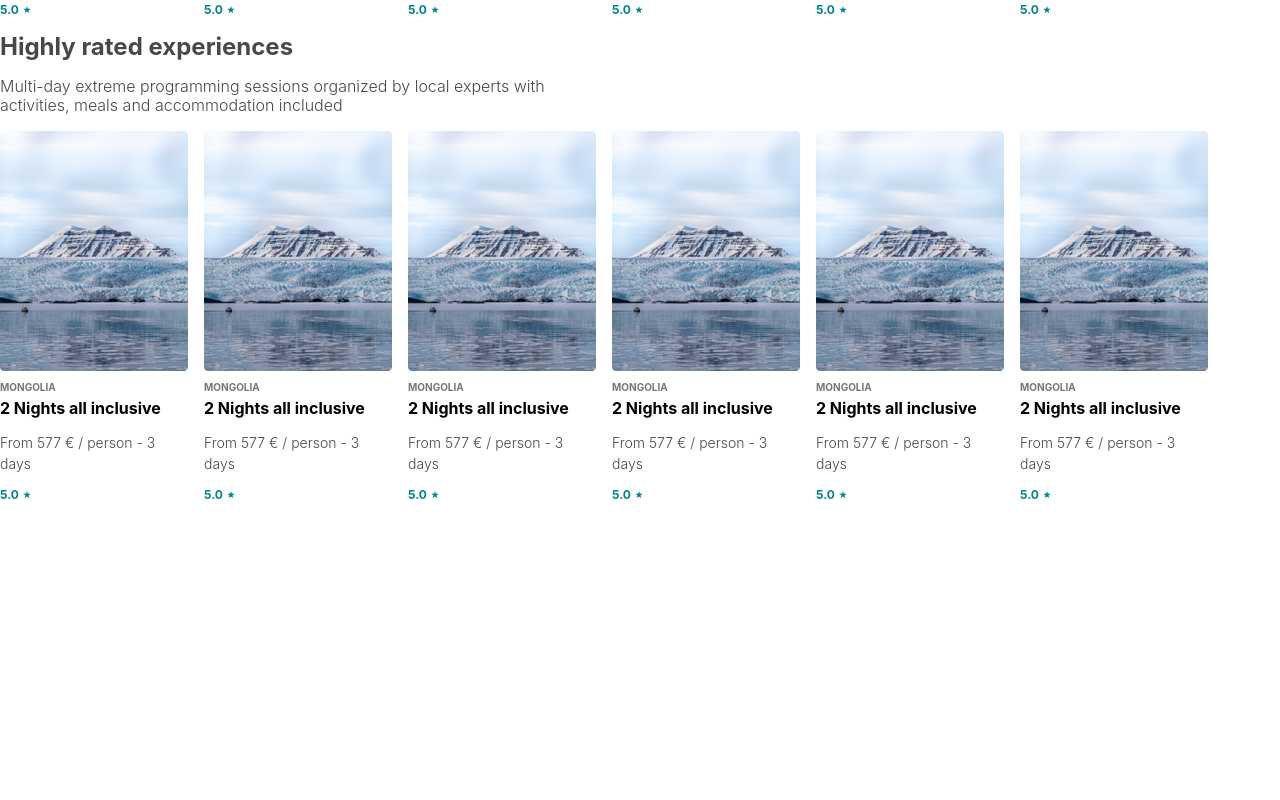
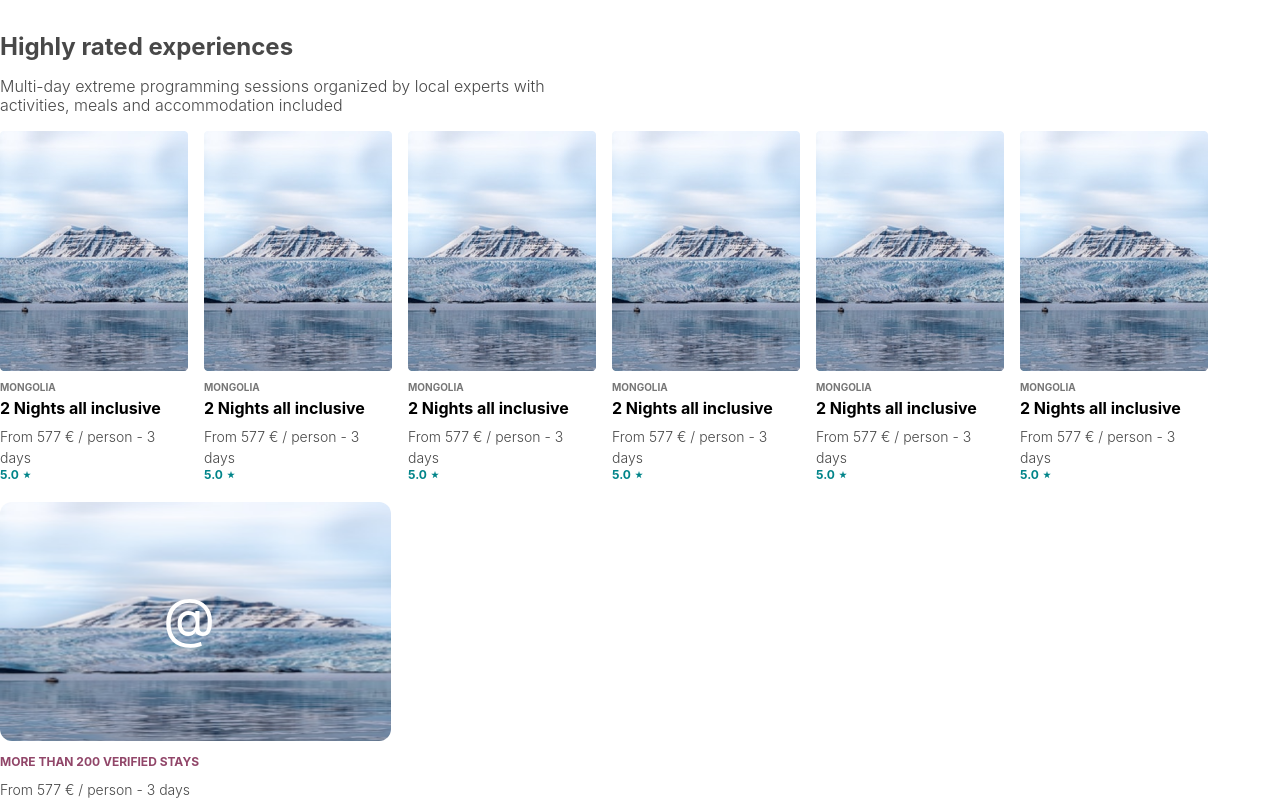
Before and after one commit to Karolina25/Girlsbnb-React, a React (Create React App) app: page /home in a window 1280 px wide. Shown: the part 1335-2135 px from the top of the page. Before the commit the page ends 1837 px from the top, so only its background shows below. Built offline with nearby package versions, Linux system fonts and the light colour scheme.

Commit message:
Add the component featuredCard

```diff
--- /dev/null
+++ b/src/app/Componentes/Featured/Featured.js
@@ -0,0 +1,16 @@
+import React from "react";
+import './index.css';
+import picture from '../images/highlyImage.png'
+
+const Featured = ({verifiedDescription, description}) => {
+  return(
+    <div className="container-featured">
+      <img className="image-featured" src={picture} alt="imageFeatured"></img>
+      <p className="link">@</p>
+      <h2>{verifiedDescription}</h2>
+      <p className="time">{description}</p>
+    </div>
+  )
+}
+
+export default Featured;
--- /dev/null
+++ b/src/app/Componentes/Featured/index.css
@@ -0,0 +1,39 @@
+.container-featured {
+  width : 391px;
+  height: 294px;
+  border-radius: 12px;
+  position: relative;
+}
+
+.container-featured h2 {
+  font-weight: bold;
+  font-size: 12px;
+  line-height: 14px;
+  text-transform: uppercase;
+  color: #914669;
+  margin: 10px 0;
+}
+
+.image-featured {
+  width : 100%;
+  height: 239px;
+  border-radius: 12px;
+}
+
+.link{
+  position: absolute;
+  top: 10%;
+  right: 45%;
+  font-size: 54px;
+  line-height: 63px;
+  text-transform: uppercase;
+  color: #FFFFFF;
+  text-align: center;
+}
+
+.time {
+  font-size: 14px;
+  line-height: 21px;
+  color: #484848;
+  margin: 0;
+}
--- a/src/app/Pages/Home/HomePage.js
+++ b/src/app/Pages/Home/HomePage.js
@@ -1,6 +1,7 @@
 import React from "react";
 import HomeTemplate from "../../Templates/HomeTemplate/HomeTemplate";
 import CardGroupOfSix from "../../Componentes/CardGroupOfSix/CardGroupOfSix";
+import Featured from "../../Componentes/Featured/Featured";
 
 const HomePage = ()=>{
     return(
@@ -14,6 +15,10 @@ const HomePage = ()=>{
           description="Multi-day extreme programming sessions organized by local experts with activities, meals and accommodation included"
           title="Highly rated experiences"
           />
+          <Featured
+            verifiedDescription="More than 200 verified stays"
+            description="From 577 € / person - 3 days"
+          />
         </>
     )
 }
```
